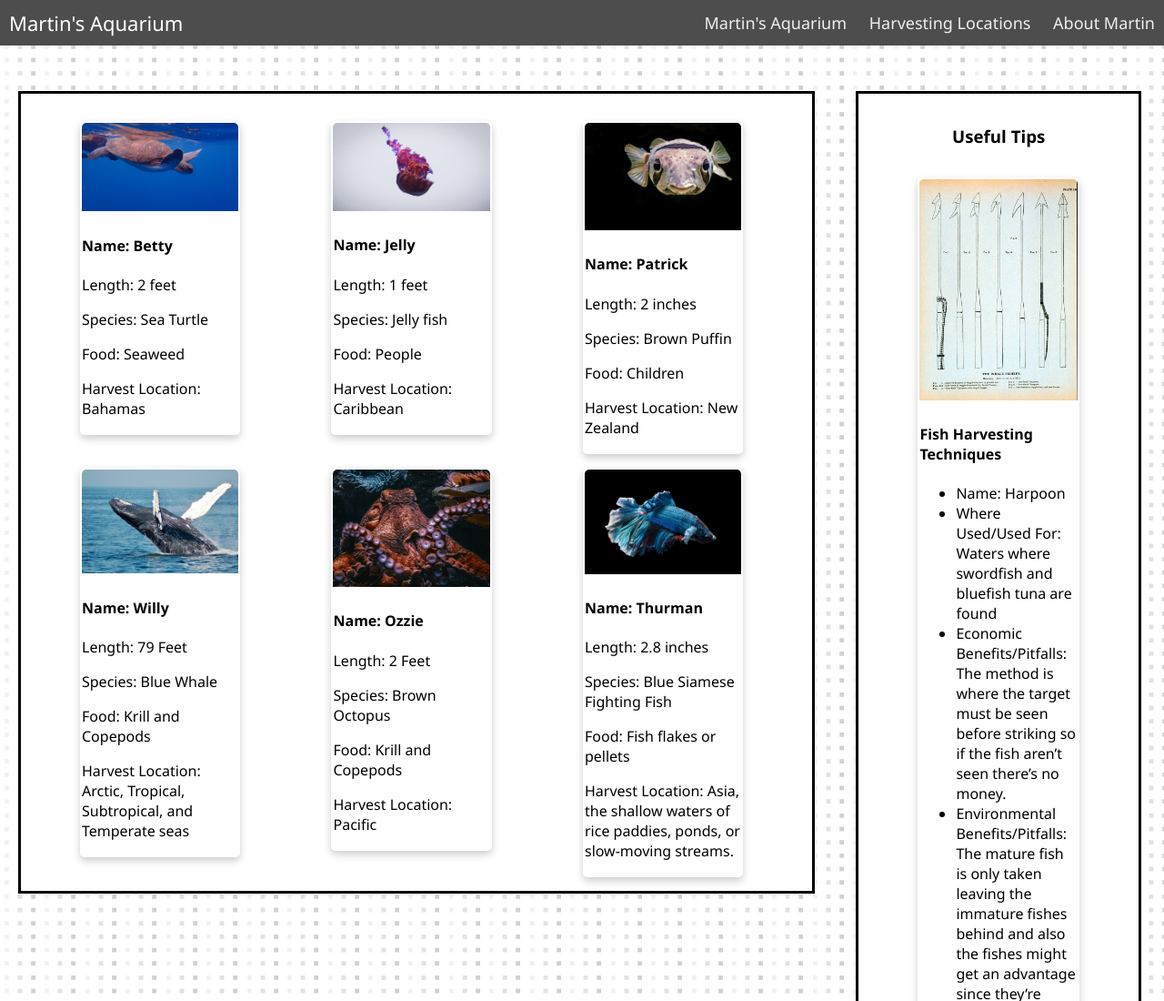
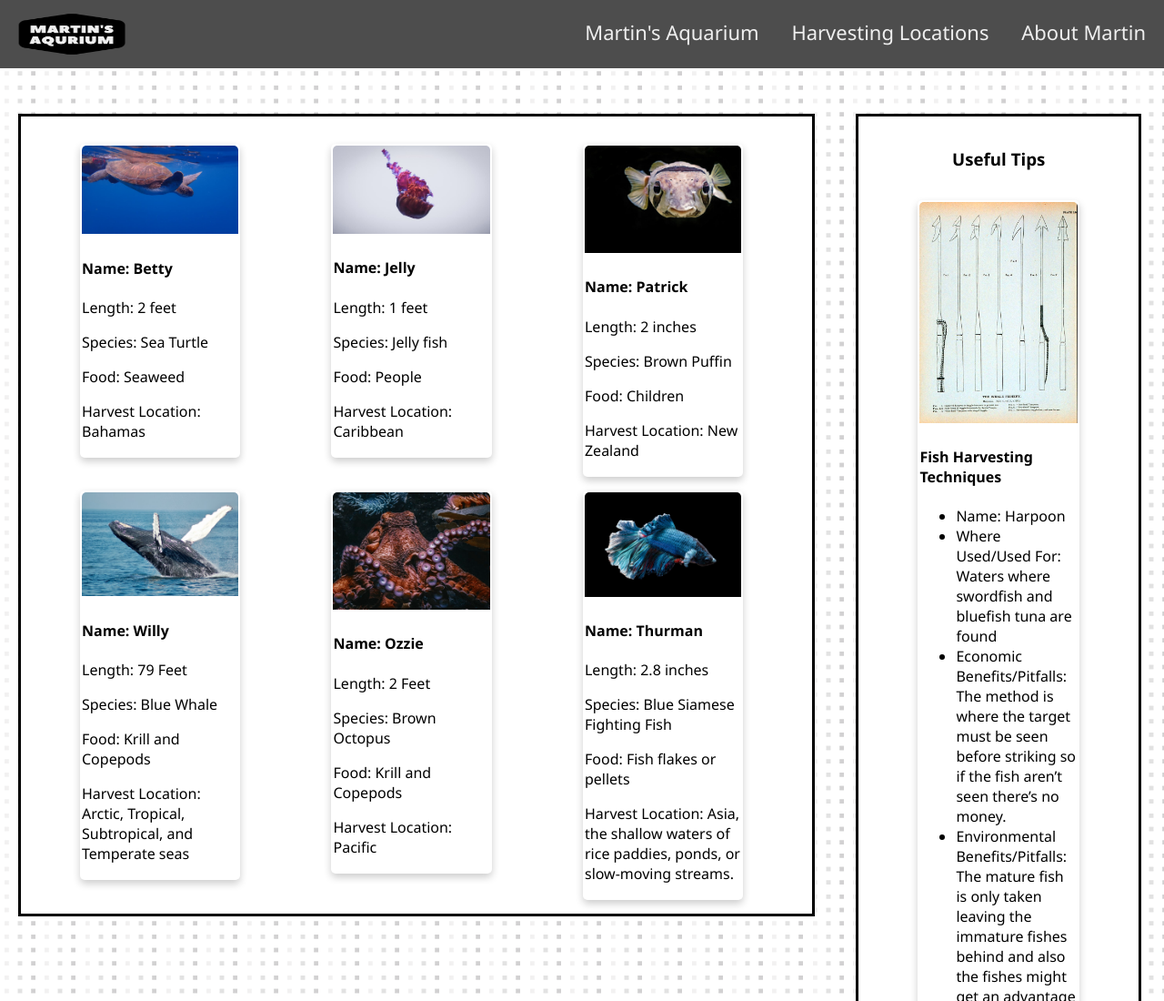
Before and after one commit to mjmccann90/Martin-Aquarium, a plain HTML site: page index.html in a window 1280 px wide. Shown: the top 1100 px of the page at 91% size. Drawn offline with Linux system fonts and the light colour scheme.

Commit message:
added a logo and motified styling

```diff
--- a/index.html
+++ b/index.html
@@ -14,7 +14,7 @@
       <input type="checkbox" id="nav-check" />
       <div class="nav-header">
         <div class="nav-title">
-          Martin's Aquarium
+          <img class="logo" src="./images/Martin's Aqurium.png">
         </div>
       </div>
       <div class="nav-btn">
--- a/styles/main.css
+++ b/styles/main.css
@@ -12,7 +12,7 @@ body {
 }
 
 .nav {
-  height: 50px;
+  height: 75px;
   width: 100%;
   background-color: #4d4d4d;
   position: relative;
@@ -36,12 +36,12 @@ body {
 .nav > .nav-links {
   display: inline;
   float: right;
-  font-size: 18px;
+  font-size: 22px;
 }
 
 .nav > .nav-links > a {
   display: inline-block;
-  padding: 13px 10px 13px 10px;
+  padding: 20px 20px 13px 10px;
   text-decoration: none;
   color: #efefef;
 }
@@ -101,8 +101,16 @@ body {
   }
 }
 
+.logo {
+  width: 200px;
+  height: 135px;
+  margin-top: -40px;
+  margin-left: -31px;
+}
+
 /* End of navbar css */
 
+/* Main container and side bar styling */
 .main-container {
   display: flex;
   justify-content: space-between;
@@ -124,6 +132,9 @@ body {
 .sidebar {
   width: 25%;
   height: 100%;
+  display: flex;
+  justify-content: center;
+  flex-wrap: wrap;
 }
 
 /* Fish Card css */
@@ -153,14 +164,13 @@ img {
   flex-direction: row;
   justify-content: left;
   flex-wrap: wrap;
-  /* background-image: url(../images/white_carbon.png); */
 }
 
 /* Tip Card css */
 .tip-card {
   box-shadow: 0 4px 8px 0 rgba(0, 0, 0, 0.2);
   transition: 0.3s;
-  border-radius: 5px; /* 5px rounded corners */
+  border-radius: 5px;
   margin-top: 15px;
   margin-right: 50px;
   margin-left: 50px;
@@ -177,9 +187,10 @@ img {
   height: 25%;
   margin: auto;
 }
-.sidebar {
-  display: flex;
-  /* flex-direction: column; */
-  justify-content: center;
-  flex-wrap: wrap;
-}
+
+/* Code credit to
+
+https://dev.to/clairecodes/how-to-make-a-sticky-sidebar-with-two-lines-of-css-2ki7
+
+Card code was taken from W3 Schools
+*/
```
Also changed, not shown: images/Martin's Aqurium.png (added), images/Since 2020.jpg (added).
